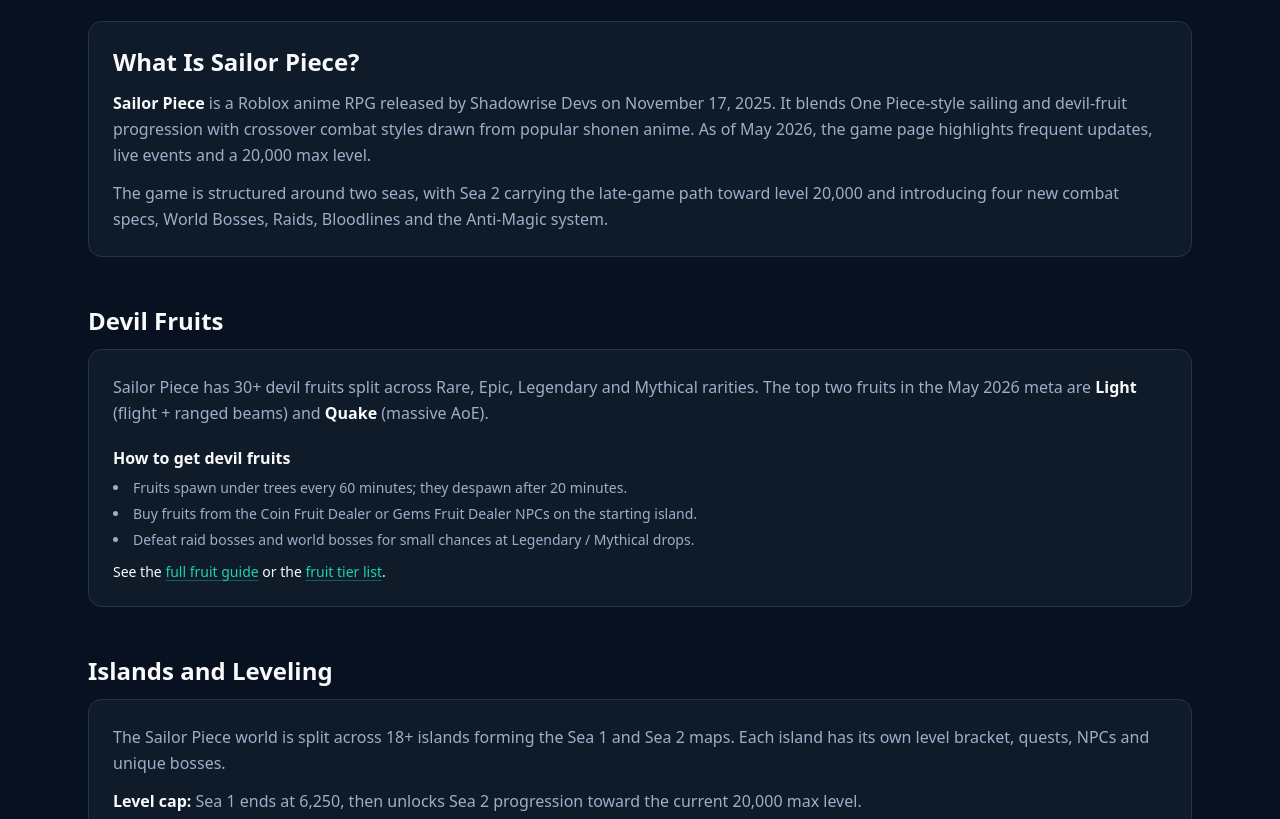
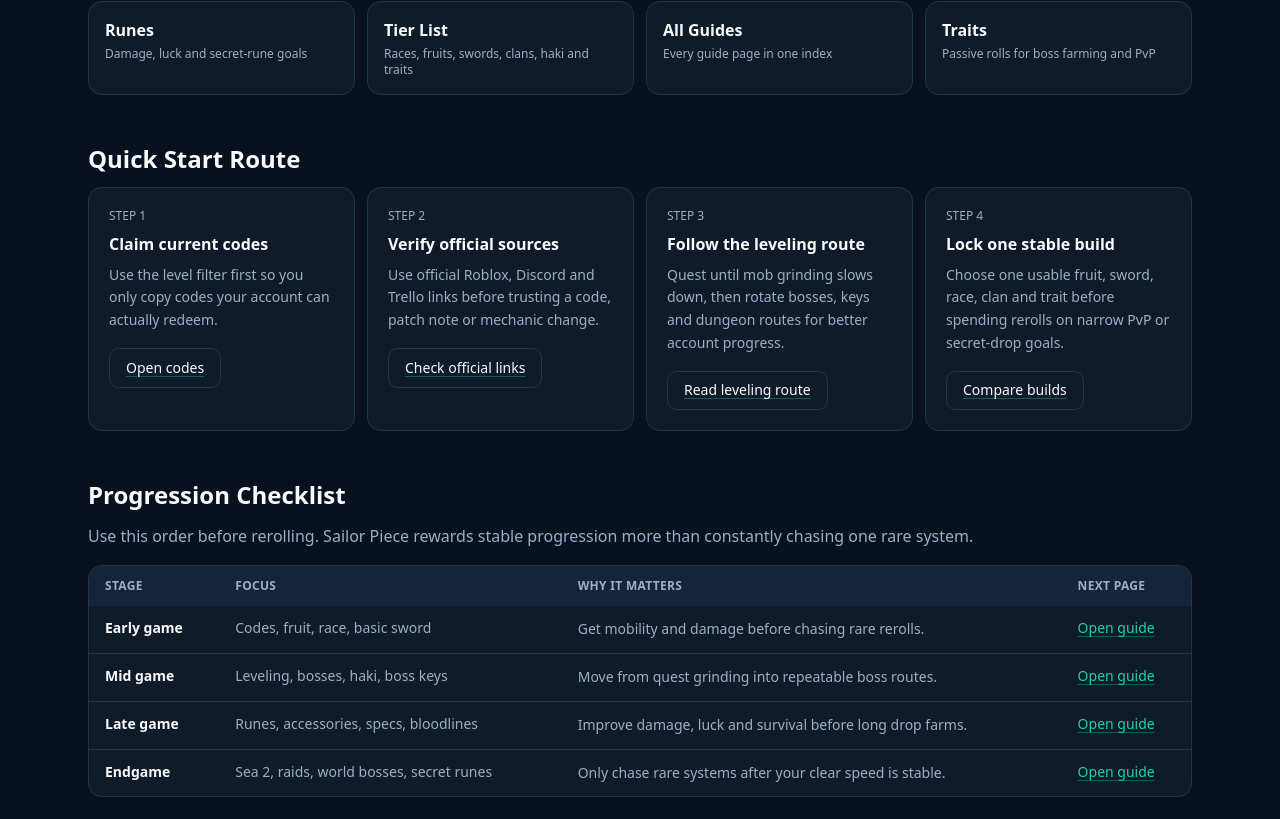
Before and after one commit to lingfengqiu08-sketch/sailorpiece-live, a Next.js app: page /guide in a window 1280 px wide. Shown: the part 381-1200 px from the top of the page. Built offline with nearby package versions, Linux system fonts and the light colour scheme; no server answers.

Commit message:
Expand Sailor Piece wiki guide

```diff
--- a/src/app/guide/page.tsx
+++ b/src/app/guide/page.tsx
@@ -8,11 +8,85 @@
 import { formatDate } from "@/lib/date";
 
 export const metadata = buildMetadata({
-  title: "Sailor Piece Wiki Guide — Islands, Fruits, Haki & Sea 2",
+  title: "Sailor Piece Wiki Guide - Codes, Trello, Leveling & Builds",
   description:
-    "A practical Sailor Piece wiki guide for May 2026: devil fruits, islands, level cap, haki, runes, bosses, Sea 2 progression and official Trello / Discord links.",
+    "A practical Sailor Piece wiki guide for May 2026: active codes, official Trello and Discord links, leveling, fruits, haki, bosses, runes, builds and Sea 2.",
   path: "/guide",
 });
+
+const GUIDE_SHORTCUTS = [
+  { href: "/codes", label: "Codes", text: "Claim rewards with level eligibility filtering" },
+  { href: "/official-links", label: "Trello & Links", text: "Official Roblox, Discord and Trello sources" },
+  { href: "/leveling", label: "Leveling", text: "Fast quest, boss and Sea 2 route" },
+  { href: "/bosses", label: "Bosses", text: "Boss types, farming order and drops" },
+  { href: "/runes", label: "Runes", text: "Damage, luck and secret-rune goals" },
+  { href: "/tier-list", label: "Tier List", text: "Races, fruits, swords, clans, haki and traits" },
+  { href: "/guides", label: "All Guides", text: "Every guide page in one index" },
+  { href: "/traits", label: "Traits", text: "Passive rolls for boss farming and PvP" },
+];
+
+const START_ROUTE = [
+  {
+    step: "1",
+    title: "Claim current codes",
+    text: "Use the level filter first so you only copy codes your account can actually redeem.",
+    href: "/codes",
+    link: "Open codes",
+  },
+  {
+    step: "2",
+    title: "Verify official sources",
+    text: "Use official Roblox, Discord and Trello links before trusting a code, patch note or mechanic change.",
+    href: "/official-links",
+    link: "Check official links",
+  },
+  {
+    step: "3",
+    title: "Follow the leveling route",
+    text: "Quest until mob grinding slows down, then rotate bosses, keys and dungeon routes for better account progress.",
+    href: "/leveling",
+    link: "Read leveling route",
+  },
+  {
+    step: "4",
+    title: "Lock one stable build",
+    text: "Choose one usable fruit, sword, race, clan and trait before spending rerolls on narrow PvP or secret-drop goals.",
+    href: "/tier-list",
+    link: "Compare builds",
+  },
+];
+
+const BUILD_CHECKLIST = [
+  ["Early game", "Codes, fruit, race, basic sword", "Get mobility and damage before chasing rare rerolls.", "/codes"],
+  ["Mid game", "Leveling, bosses, haki, boss keys", "Move from quest grinding into repeatable boss routes.", "/bosses"],
+  ["Late game", "Runes, accessories, specs, bloodlines", "Improve damage, luck and survival before long drop farms.", "/runes"],
+  ["Endgame", "Sea 2, raids, world bosses, secret runes", "Only chase rare systems after your clear speed is stable.", "/guides"],
+];
+
+const GUIDE_HOW_TO = {
+  name: "How to start Sailor Piece progression",
+  steps: [
+    "Check active Sailor Piece codes and redeem every code eligible for your current level.",
+    "Use official Roblox, Discord and Trello links to verify current game systems and code sources.",
+    "Follow the leveling route until your current quest bracket slows down.",
+    "Upgrade one stable fruit, sword, race, clan and trait setup before spending rerolls casually.",
+    "Move into boss farming, boss keys, runes and accessories once normal mob grinding becomes inefficient.",
+    "Use the guide hub and tier lists to decide the next build upgrade instead of rerolling every system at once.",
+  ],
+};
+
+const GUIDE_ITEM_LIST = {
+  name: "Sailor Piece Wiki Topics",
+  items: [
+    "Active Sailor Piece codes",
+    "Official Sailor Piece Trello and Discord links",
+    "Leveling and Sea 2 progression",
+    "Devil fruits and fruit tier list",
+    "Bosses, boss keys and rare drops",
+    "Runes, accessories, specs and bloodlines",
+    "Races, swords, clans, haki and traits",
+  ],
+};
 
 const FAQS = [
   {
@@ -35,6 +109,18 @@
     q: "How do I get haki in Sailor Piece?",
     a: "Armament Haki unlocks via the first major boss after Sea 1's mid-game. Observation Haki unlocks through the Observation trainer NPC. Conqueror Haki is rare — it activates on certain races / clans after specific quest milestones.",
   },
+  {
+    q: "Where is the official Sailor Piece Trello?",
+    a: "Use the official links page on this site to open the verified Sailor Piece Roblox, Discord and Trello sources. This avoids fake code pages and outdated community mirrors.",
+  },
+  {
+    q: "What should beginners do first in Sailor Piece?",
+    a: "Start with active codes, then secure one usable fruit or sword, follow the leveling route, and only spend rerolls after your current build can clear bosses consistently.",
+  },
+  {
+    q: "Should I follow the tier list or the wiki guide first?",
+    a: "Use this wiki guide first to understand progression, then use the tier list when choosing a specific race, fruit, sword, clan, haki or trait.",
+  },
 ];
 
 export default function GuidePage() {
@@ -50,23 +136,20 @@
           { name: "Guide", url: "/guide" },
         ]}
         faq={FAQS}
+        howto={GUIDE_HOW_TO}
+        itemList={GUIDE_ITEM_LIST}
       />
 
       <header className="mb-8">
         <p className="inline-block badge badge-fresh mb-3">Updated {lastChecked}</p>
         <h1 className="text-3xl sm:text-4xl font-bold tracking-tight">Sailor Piece Wiki Guide</h1>
         <p className="mt-3 text-[var(--color-text-muted)] max-w-3xl leading-relaxed">
-          Everything new players need to know about Sailor Piece — devil fruits, islands, leveling, haki, bosses, and the Sea 2 expansion.
+          The practical starting point for Sailor Piece: claim active codes, verify official Trello and Discord links, follow the leveling route, then choose the next build upgrade without wasting rerolls.
         </p>
       </header>
 
       <nav className="grid sm:grid-cols-2 lg:grid-cols-4 gap-3 mb-12" aria-label="Sailor Piece guide shortcuts">
-        {[
-          { href: "/leveling", label: "Leveling", text: "Fast quest, boss and Sea 2 route" },
-          { href: "/bosses", label: "Bosses", text: "Boss types, farming order and drops" },
-          { href: "/runes", label: "Runes", text: "Damage, luck and secret-rune goals" },
-          { href: "/guides", label: "All Guides", text: "Every guide page in one index" },
-        ].map((item) => (
+        {GUIDE_SHORTCUTS.map((item) => (
           <Link
             key={item.href}
             href={item.href}
@@ -78,6 +161,53 @@
         ))}
       </nav>
 
+      <section id="quick-start" className="mb-12 scroll-mt-20">
+        <h2 className="text-2xl font-bold mb-3">Quick Start Route</h2>
+        <div className="grid lg:grid-cols-4 gap-3">
+          {START_ROUTE.map((item) => (
+            <article key={item.step} className="surface p-5">
+              <p className="text-xs uppercase text-[var(--color-text-muted)]">Step {item.step}</p>
+              <h3 className="mt-2 font-semibold">{item.title}</h3>
+              <p className="mt-2 text-sm text-[var(--color-text-muted)] leading-relaxed">{item.text}</p>
+              <Link href={item.href} className="btn-ghost text-sm mt-4 inline-flex">
+                {item.link}
+              </Link>
+            </article>
+          ))}
+        </div>
+      </section>
+
+      <section id="progression-checklist" className="mb-12 scroll-mt-20">
+        <h2 className="text-2xl font-bold mb-3">Progression Checklist</h2>
+        <p className="text-[var(--color-text-muted)] mb-4 leading-relaxed">
+          Use this order before rerolling. Sailor Piece rewards stable progression more than constantly chasing one rare system.
+        </p>
+        <div className="surface overflow-x-auto">
+          <table className="w-full min-w-[720px] text-sm">
+            <thead className="bg-[var(--color-surface-2)] text-left text-xs uppercase tracking-wide text-[var(--color-text-muted)]">
+              <tr>
+                <th className="px-4 py-3 font-semibold">Stage</th>
+                <th className="px-4 py-3 font-semibold">Focus</th>
+                <th className="px-4 py-3 font-semibold">Why it matters</th>
+                <th className="px-4 py-3 font-semibold">Next page</th>
+              </tr>
+            </thead>
+            <tbody className="divide-y divide-[var(--color-border)]">
+              {BUILD_CHECKLIST.map(([stage, focus, reason, href]) => (
+                <tr key={stage} className="align-top">
+                  <td className="px-4 py-3 font-semibold">{stage}</td>
+                  <td className="px-4 py-3 text-[var(--color-text-muted)]">{focus}</td>
+                  <td className="px-4 py-3 text-[var(--color-text-muted)] leading-relaxed">{reason}</td>
+                  <td className="px-4 py-3">
+                    <Link href={href}>Open guide</Link>
+                  </td>
+                </tr>
+              ))}
+            </tbody>
+          </table>
+        </div>
+      </section>
+
       {/* What is Sailor Piece */}
       <section id="what-is" className="mb-12 surface p-6 scroll-mt-20">
         <h2 className="text-2xl font-bold mb-3">What Is Sailor Piece?</h2>
@@ -87,6 +217,9 @@
         </p>
         <p className="text-[var(--color-text-muted)] leading-relaxed mt-3">
           The game is structured around two seas, with Sea 2 carrying the late-game path toward level 20,000 and introducing four new combat specs, World Bosses, Raids, Bloodlines and the Anti-Magic system.
+        </p>
+        <p className="text-[var(--color-text-muted)] leading-relaxed mt-3">
+          If you came here from a code or Trello search, use this page as the broad route and then open the specific page you need: <Link href="/codes">codes</Link>, <Link href="/official-links">official links</Link>, <Link href="/leveling">leveling</Link>, <Link href="/bosses">bosses</Link> or <Link href="/tier-list">tier list</Link>.
         </p>
       </section>
 
```
